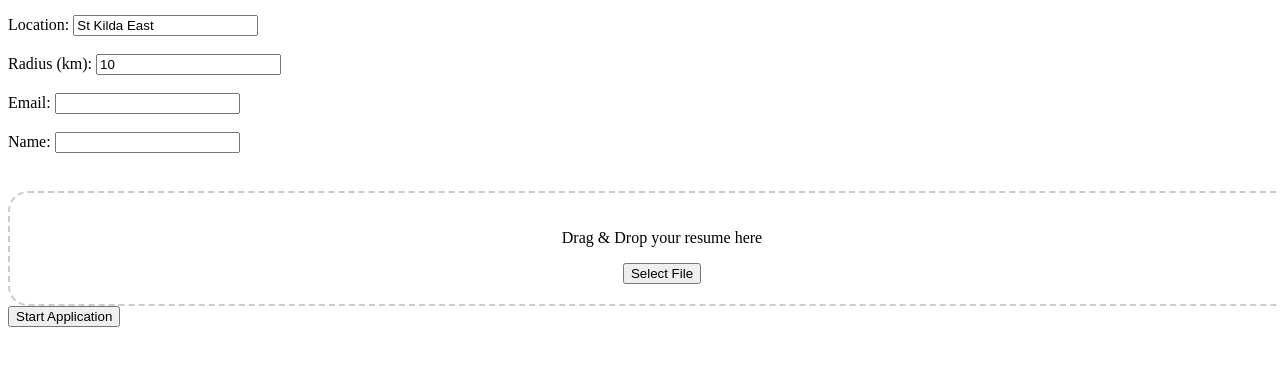
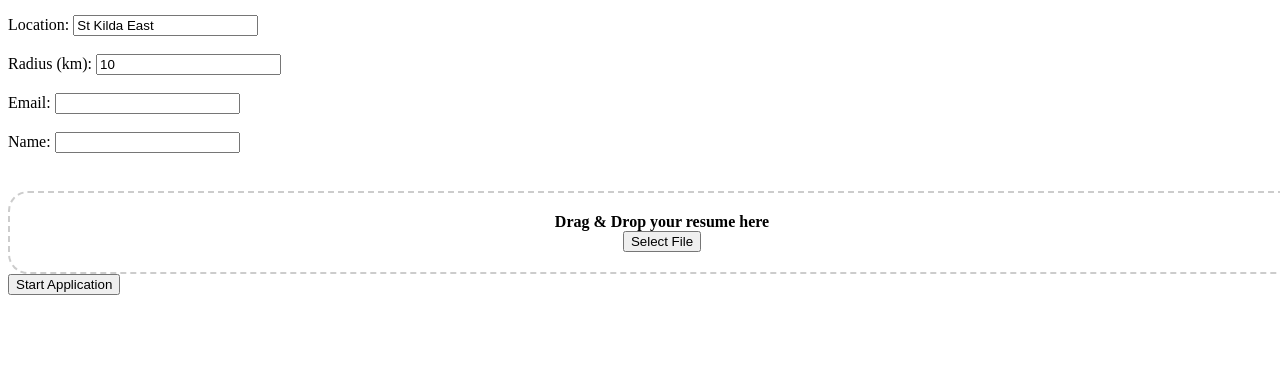
Before and after one commit to CoCoUtter72/test, a plain HTML site: page index.html in a window 1280 px wide. Shown: the part 104-470 px from the top of the page. Drawn offline with Linux system fonts and the light colour scheme.

Commit message:
Untitled
---

For more details, open the [Copilot Workspace session](https://copilot-workspace.githubnext.com/CoCoUtter72/test?shareId=XXXX-XXXX-XXXX-XXXX).

```diff
--- a/styles.css
+++ b/styles.css
@@ -12,3 +12,10 @@
 .my-form {
     margin-bottom: 10px;
 }
+#drop-area p {
+    margin: 0;
+    font-weight: bold;
+}
+#drop-area p.dropped {
+    color: green;
+}
```
